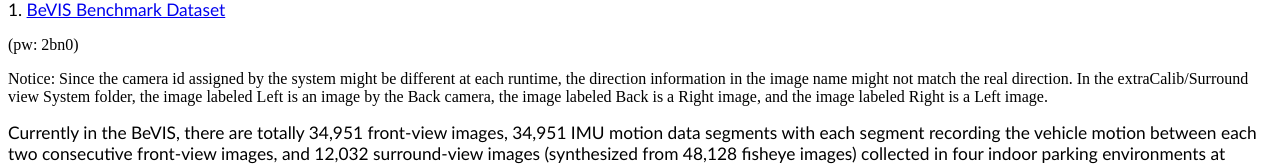
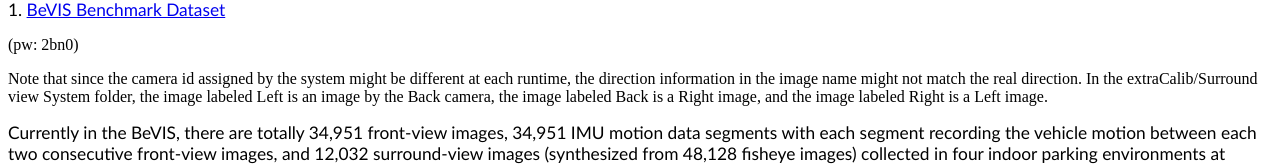
Before and after one commit to shaoxuan92/BeVIS, a plain HTML site: page index.html in a window 1280 px wide. Shown: the part 272-438 px from the top of the page. Drawn offline with Linux system fonts and the light colour scheme.

Commit message:
Update index.html

```diff
--- a/index.html
+++ b/index.html
@@ -69,7 +69,7 @@ table.TableGrid
 <p>
 <span lang="en-us"><font face="Calibri" style="font-size: 13pt">1.
 <a href=https://pan.baidu.com/s/1GYCvroh8Bw5NHjxFQ_d0Wg>BeVIS Benchmark Dataset</a></font></span></p><p>(pw: 2bn0)</p>
-<p>Notice: Since the camera id assigned by the system might be different at each runtime, the direction information in the image name might not match the real direction. In the extraCalib/Surround view System folder, the image labeled Left is an image by the Back camera, the image labeled Back is a Right image, and the image labeled Right is a Left image.</p>
+<p>Note that since the camera id assigned by the system might be different at each runtime, the direction information in the image name might not match the real direction. In the extraCalib/Surround view System folder, the image labeled Left is an image by the Back camera, the image labeled Back is a Right image, and the image labeled Right is a Left image.</p>
 <p>
 <span lang="en-us"><font face="Calibri" style="font-size: 13pt">Currently in the BeVIS, there are totally 34,951 front-view images, 34,951 IMU motion data segments with each segment recording the vehicle motion between each two consecutive front-view images, and 12,032 surround-view images (synthesized from 48,128 fisheye images) collected in four indoor parking environments at Tongji University, covering a wide variety of real cases for autonomous indoor parking. One advantage of the BeVIS is the diversity of the conditions for data collection, ranging from static scenes with bright illumination to dynamic scenes with poor illumination. To exploit this advantage, we manually classify all the data in the BeVIS into three levels, “easy”, “medium” and “difficult”. In addition, another outstanding advantage of the BeVIS is the availability of the groundtruth trajectories for each sequence, ensuring objective evaluation of different SLAM systems for autonomous indoor parking.</font></span></p>
 <p align="left"><img border="0" src="BeVIS.png" height="458"></p>
```
